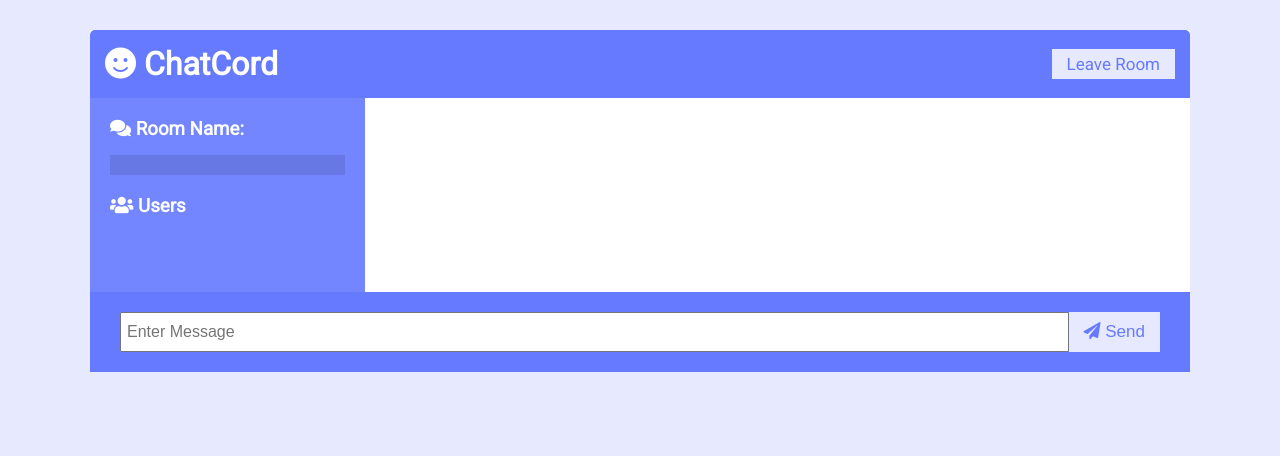
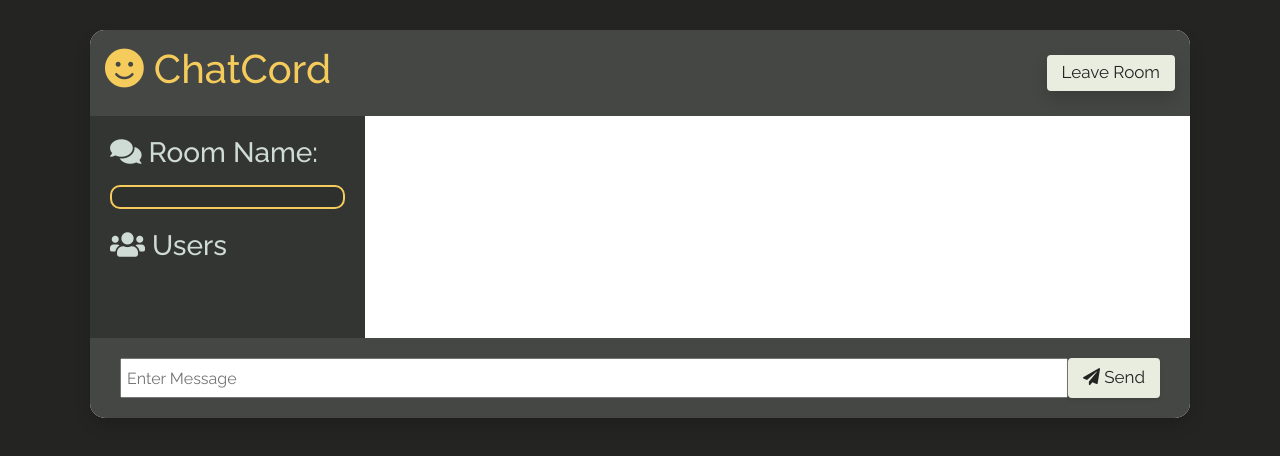
Before and after one commit to jharris711/chat_app, a website: page public/chat.html in a window 1280 px wide. Drawn offline with nearby package versions, Linux system fonts and the light colour scheme; no server answers.

Commit message:
style changes/import bootstrap

```diff
--- a/public/chat.html
+++ b/public/chat.html
@@ -4,23 +4,26 @@
   <meta charset="UTF-8">
   <meta name="viewport" content="width=device-width, initial-scale=1.0">
   <link rel="stylesheet" href="https://cdnjs.cloudflare.com/ajax/libs/font-awesome/5.12.1/css/all.min.css" integrity="sha256-mmgLkCYLUQbXn0B1SRqzHar6dCnv9oZFPEC1g1cwlkk=" crossorigin="anonymous" />
+  <link rel="stylesheet" href="https://stackpath.bootstrapcdn.com/bootstrap/4.5.0/css/bootstrap.min.css" integrity="sha384-9aIt2nRpC12Uk9gS9baDl411NQApFmC26EwAOH8WgZl5MYYxFfc+NcPb1dKGj7Sk" crossorigin="anonymous">
+  <link href="https://fonts.googleapis.com/css2?family=Raleway:wght@400;500;700&display=swap" rel="stylesheet">
   <link rel="stylesheet" href="css/style.css">
   <title>ChatCord App</title>
 </head>
-<body>
-  <div class="chat-container">
+<body class="chat_body">
+  <div class="chat-container shadow">
     <header class="chat-header">
       <h1><i class="fas fa-smile"></i> ChatCord</h1>
-      <a href="index.html" class="btn">Leave Room</a>
+      <a href="index.html" class="btn shadow">Leave Room</a>
     </header>
     <main class="chat-main">
       <div class="chat-sidebar">
         <h3><i class="fas fa-comments"></i> Room Name:</h3>
-        <h2 id="room-name"></h2>
+        <h2 id="room-name" style="border: 2px solid #f5cb5c; border-radius: 10px;"></h2>
         <h3><i class="fas fa-users"></i> Users</h3>
         <ul id="users"></ul>
       </div>
       <div class="chat-messages">
+
 
       </div>
     </main>
@@ -33,13 +36,16 @@
           required
           autocomplete="off"
         />
-        <button class="btn"><i class="fas fa-paper-plane"></i> Send</button>
+        <button class="btn shadow-sm"><i class="fas fa-paper-plane"></i> Send</button>
       </form>
     </div>
   </div>
 
   <script src="https://cdnjs.cloudflare.com/ajax/libs/qs/6.9.4/qs.min.js" integrity="sha256-ijqLssetA1NMNjZ+w1zaUafQQLm4IW5OoM8O+4tatME=" crossorigin="anonymous"></script>
   <script src="/socket.io/socket.io.js"></script>
+  <script src="https://code.jquery.com/jquery-3.5.1.slim.min.js" integrity="sha384-DfXdz2htPH0lsSSs5nCTpuj/zy4C+OGpamoFVy38MVBnE+IbbVYUew+OrCXaRkfj" crossorigin="anonymous"></script>
+  <script src="https://cdn.jsdelivr.net/npm/popper.js@1.16.0/dist/umd/popper.min.js" integrity="sha384-Q6E9RHvbIyZFJoft+2mJbHaEWldlvI9IOYy5n3zV9zzTtmI3UksdQRVvoxMfooAo" crossorigin="anonymous"></script>
+  <script src="https://stackpath.bootstrapcdn.com/bootstrap/4.5.0/js/bootstrap.min.js" integrity="sha384-OgVRvuATP1z7JjHLkuOU7Xw704+h835Lr+6QL9UvYjZE3Ipu6Tp75j7Bh/kR0JKI" crossorigin="anonymous"></script>
   <script src="js/main.js"></script>
 </body>
 </html>
--- a/public/css/style.css
+++ b/public/css/style.css
@@ -1,11 +1,12 @@
 @import url('https://fonts.googleapis.com/css?family=Roboto&display=swap');
 
 :root {
-	--dark-color-a: #667aff;
-	--dark-color-b: #7386ff;
-	--light-color: #e6e9ff;
-	--success-color: #5cb85c;
-	--error-color: #d9534f;
+	--color1: #cfdbd5;
+	--color2: #e8eddf;
+	--color3: #f5cb5c;
+	--color4: #242423;
+	--color5: #333533;
+	--color6: #444744
 }
 
 * {
@@ -15,10 +16,17 @@
 }
 
 body {
-	font-family: 'Roboto', sans-serif;
+	font-family: 'Raleway', sans-serif;
 	font-size: 16px;
-	background: var(--light-color);
 	margin: 20px;
+}
+
+.index_body {
+	background: var(--color5);
+}
+
+.chat_body {
+	background: var(--color4);
 }
 
 ul {
@@ -32,8 +40,8 @@
 .btn {
 	cursor: pointer;
 	padding: 5px 15px;
-	background: var(--light-color);
-	color: var(--dark-color-a);
+	background: var(--color2);
+	color: var(--color4);
 	border: 0;
 	font-size: 17px;
 }
@@ -42,14 +50,15 @@
 
 .chat-container {
 	max-width: 1100px;
-	background: #fff;
+	background:#ffffff;
 	margin: 30px auto;
 	overflow: hidden;
+	border-radius: 15px;;
 }
 
 .chat-header {
-	background: var(--dark-color-a);
-	color: #fff;
+	background: var(--color6);
+	color: var(--color3);
 	border-top-left-radius: 5px;
 	border-top-right-radius: 5px;
 	padding: 15px;
@@ -64,8 +73,8 @@
 }
 
 .chat-sidebar {
-	background: var(--dark-color-b);
-	color: #fff;
+	background: var(--color5);
+	color: var(--color1);
 	padding: 20px 20px 60px;
 	overflow-y: scroll;
 }
@@ -94,7 +103,7 @@
 .chat-messages .message {
 	padding: 10px;
 	margin-bottom: 15px;
-	background-color: var(--light-color);
+	background-color: var(--color1);
 	border-radius: 5px;
 }
 
@@ -112,7 +121,7 @@
 
 .chat-form-container {
 	padding: 20px 30px;
-	background-color: var(--dark-color-a);
+	background-color: #444744;
 }
 
 .chat-form-container form {
@@ -130,20 +139,23 @@
 .join-container {
 	max-width: 500px;
 	margin: 80px auto;
-	color: #fff;
+	color: var(--color3);
+	border: 3px solid var(--color3);
+	border-radius: 10px;
 }
 
 .join-header {
 	text-align: center;
 	padding: 20px;
-	background: var(--dark-color-a);
+	background: var(--color5);
 	border-top-left-radius: 5px;
 	border-top-right-radius: 5px;
 }
 
 .join-main {
 	padding: 30px 40px;
-	background: var(--dark-color-b);
+	background: var(--color4);
+	border-radius: 10px;
 }
 
 .join-main p {
@@ -187,3 +199,15 @@
 		display: none;
 	}
 }
+
+.shadow-sm {
+	box-shadow: 0 0.125rem 0.25rem rgba(0, 0, 0, 0.075) !important;
+}
+
+.shadow {
+	box-shadow: 0 0.5rem 1rem rgba(0, 0, 0, 0.15) !important;
+}
+
+.shadow-lg {
+	box-shadow: 0 1rem 3rem rgba(0, 0, 0, 0.175) !important;
+}
--- a/public/js/main.js
+++ b/public/js/main.js
@@ -45,7 +45,7 @@
 //Output message to DOM:
 function outputMessage(message) {
     const div = document.createElement('div');
-    div.classList.add('message');
+    div.classList.add('message', 'shadow-sm');
     div.innerHTML = `<p class="meta">${message.username} <span>${message.time}</span></p>
     <p class="text">
         ${message.text}
--- a/server.js
+++ b/server.js
@@ -11,7 +11,7 @@
 const server = http.createServer(app);
 //Connect server to Socket.io
 const io = socketio(server);
-const PORT = process.env.PORT;
+const PORT = 3000 || process.env.PORT;
 //Set static folder
 app.use(express.static(path.join(__dirname, 'public')));
 const botName = 'Botsworth';
```
Also changed, not shown: public/index.html (+2 -2 lines), 1 other file.
